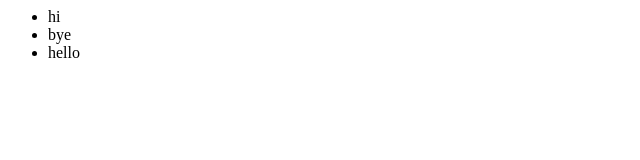
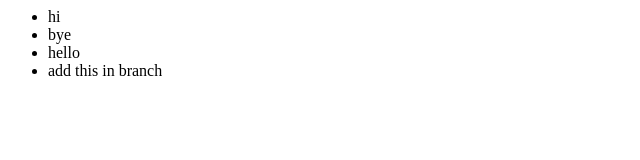
Before and after one commit to ashraf-techcetra/test, a plain HTML site: page index.html in a window 1280 px wide. Shown: the whole page, without its empty margins (0-640 px from the left). Drawn offline with Linux system fonts and the light colour scheme.

Commit message:
commit in branch with '#' will be ignored, and an empty message aborts the commit.

```diff
--- a/index.html
+++ b/index.html
@@ -4,6 +4,8 @@
             <li>hi</li>
             <li>bye</li>
             <li>hello</li>
+            <li>add this in branch
+            </li>
 
         </ul>
     </div>
```
